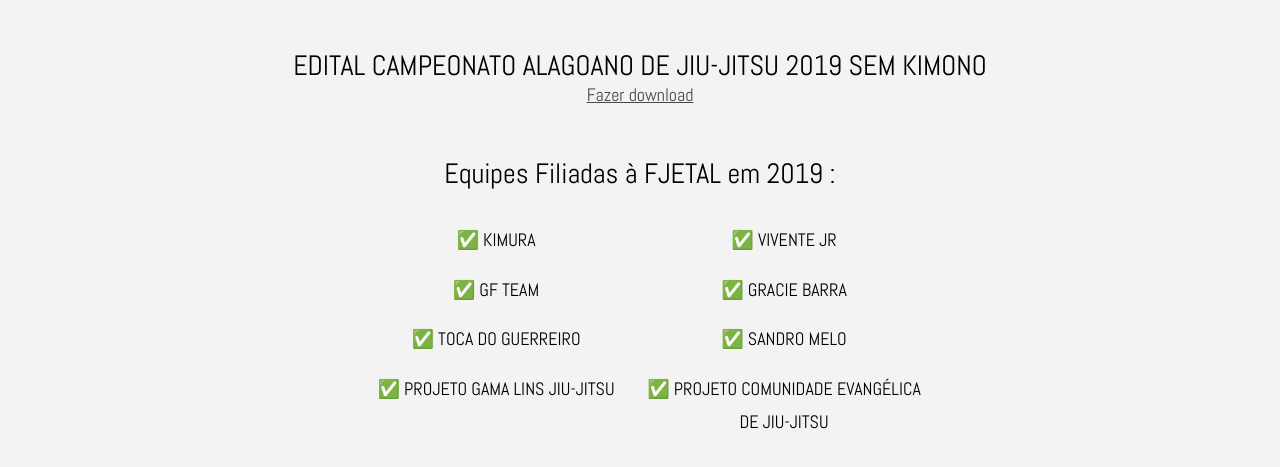
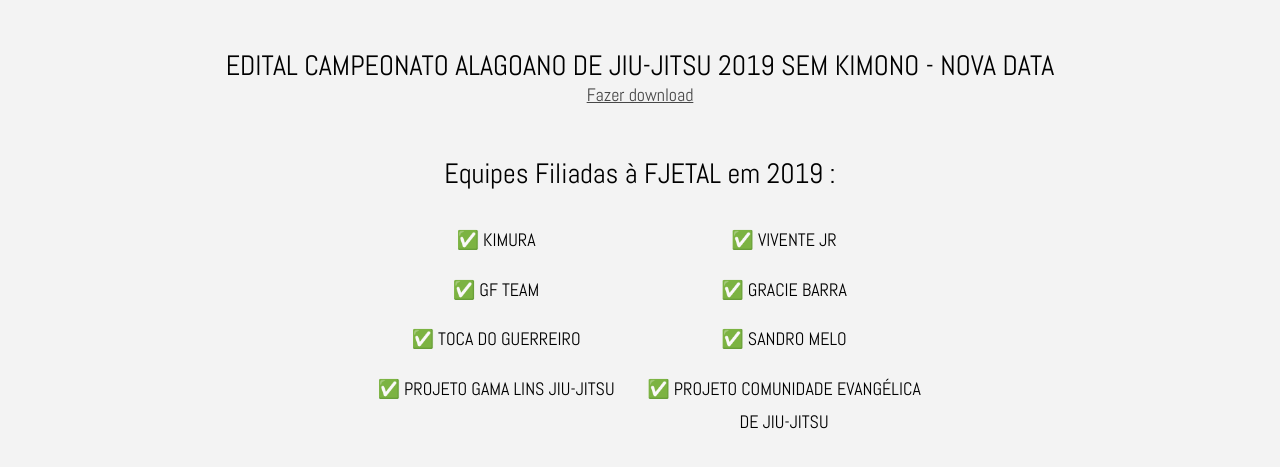
Before and after one commit to devsnaked/fjetal.github.io, a plain HTML site: page info.html in a window 1280 px wide. Shown: the part 153-620 px from the top of the page. Drawn offline with Linux system fonts and the light colour scheme.

Commit message:
Update info.html

```diff
--- a/info.html
+++ b/info.html
@@ -48,7 +48,7 @@
 	<div id="footer-content-wrapper">
 		<div id="footer-content">
 			<div style="margin-bottom: 50px;">
-				<h1>EDITAL CAMPEONATO ALAGOANO DE JIU-JITSU 2019 SEM KIMONO</h1>
+				<h1>EDITAL CAMPEONATO ALAGOANO DE JIU-JITSU 2019 SEM KIMONO - NOVA DATA</h1>
 				<a href="./files/EDITAL_CAMPEONATO_ALAGOANO_SEM_KIMONO_2019.PDF" style="font-size: 18px; text-decoration: underline;cursor: pointer;"
 					download>Fazer download</a>
 			</div>
```
